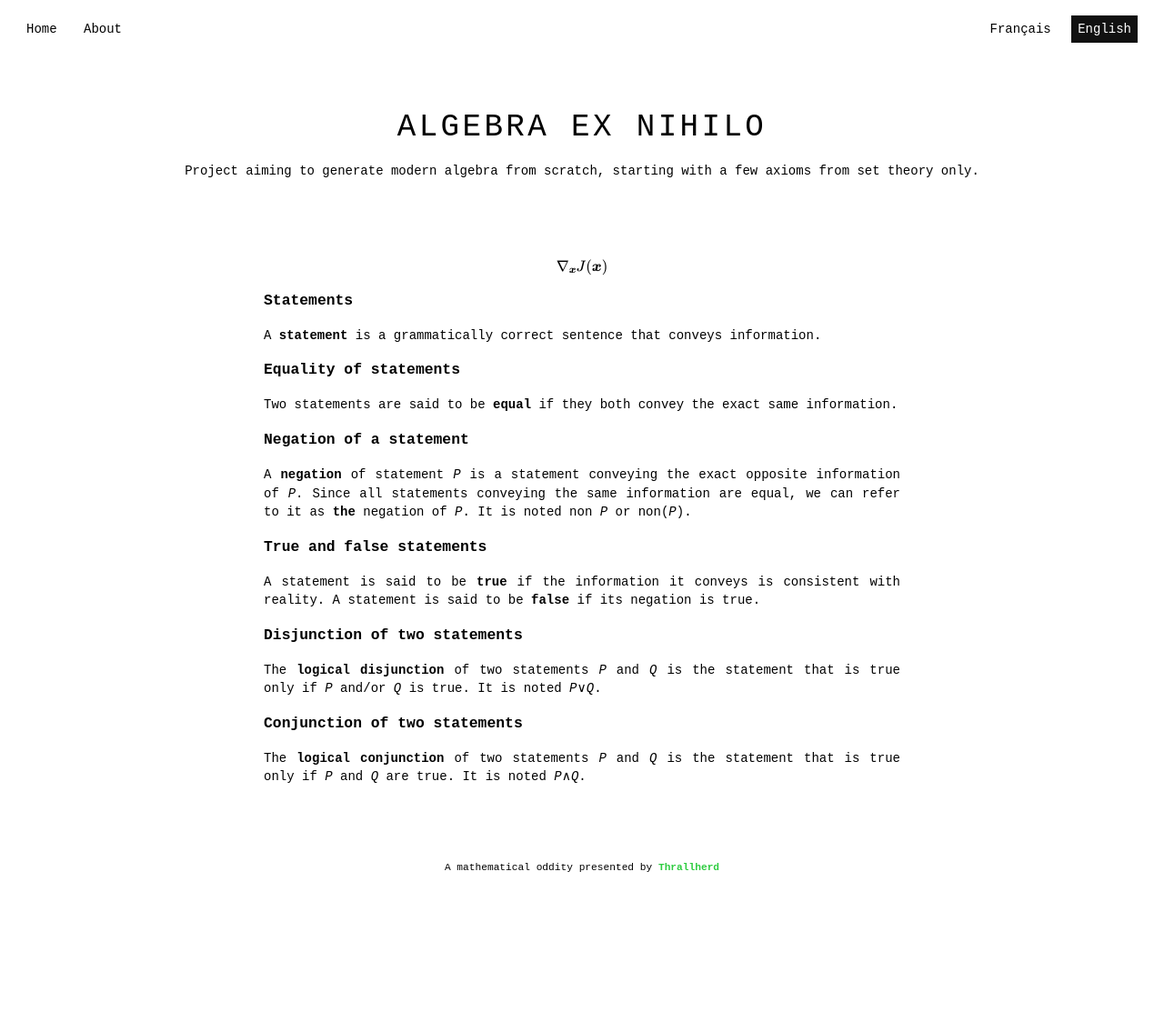
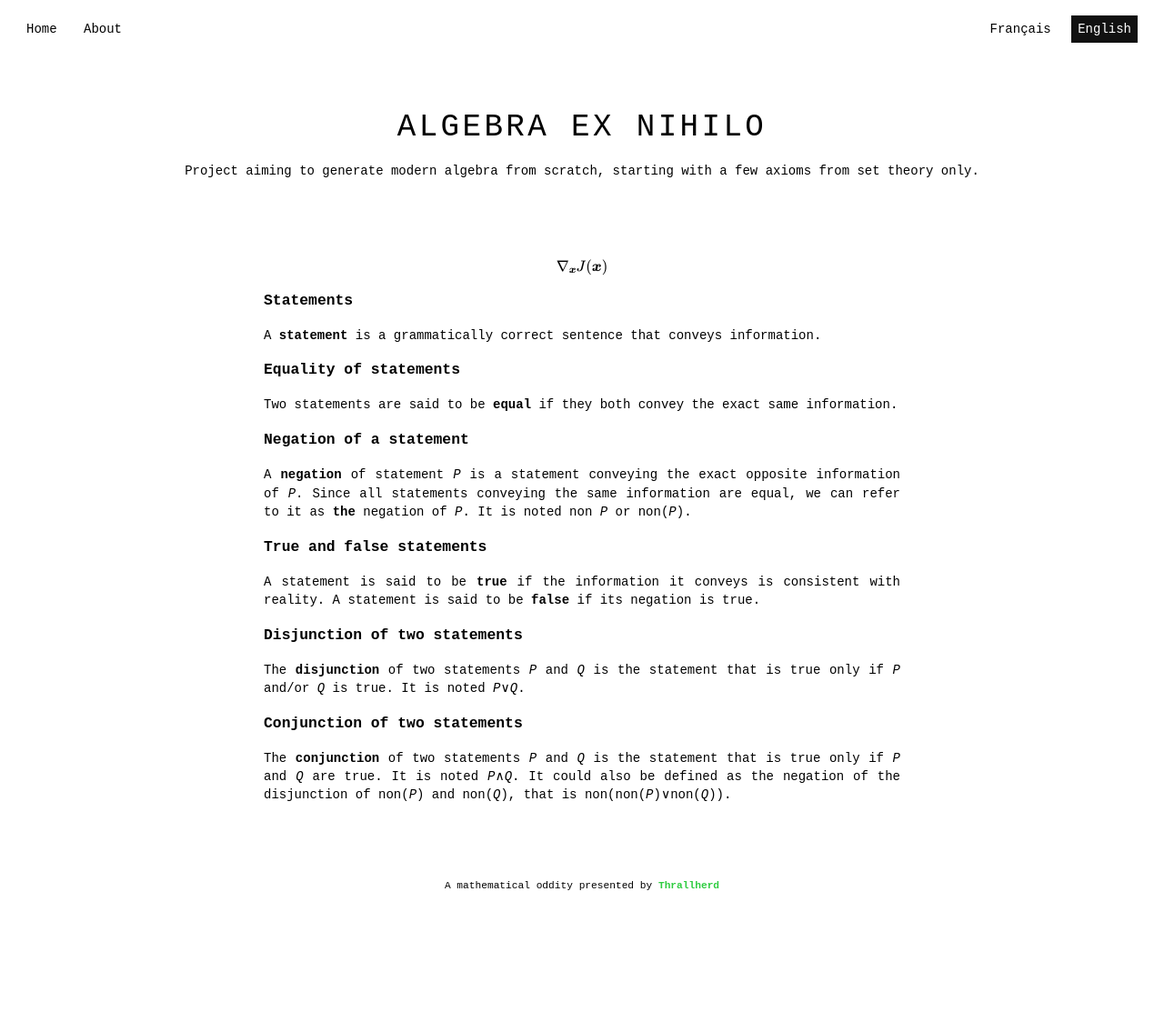
Before and after one commit to Thrallherd/AlgebraExNihilo, a Jekyll site: the page built from en/basic_def.md, in a window 1280 px wide. Shown: the whole page at 91% size. Built offline with Jekyll 4.4.1, drawn with Linux system fonts in a browser that asks for light colours; formulas are drawn with MathJax 3.

Commit message:
Update basic_def.md

```diff
--- a/en/basic_def.md
+++ b/en/basic_def.md
@@ -22,7 +22,7 @@ A **negation** of statement _P_ is a statement conveying the exact opposite info
 A statement is said to be **true** if the information it conveys is consistent with reality. A statement is said to be **false** if its negation is true.
 
 ### Disjunction of two statements
-The **logical disjunction** of two statements _P_ and _Q_ is the statement that is true only if _P_ and/or _Q_ is true. It is noted _P_&#8744;_Q_.
+The **disjunction** of two statements _P_ and _Q_ is the statement that is true only if _P_ and/or _Q_ is true. It is noted _P_&#8744;_Q_.
 
 ### Conjunction of two statements
-The **logical conjunction** of two statements _P_ and _Q_ is the statement that is true only if _P_ and _Q_ are true. It is noted _P_&#8743;_Q_.
+The **conjunction** of two statements _P_ and _Q_ is the statement that is true only if _P_ and _Q_ are true. It is noted _P_&#8743;_Q_. It could also be defined as the negation of the disjunction of non(_P_) and non(_Q_), that is non(non(_P_)&#8744;non(_Q_)).
```
